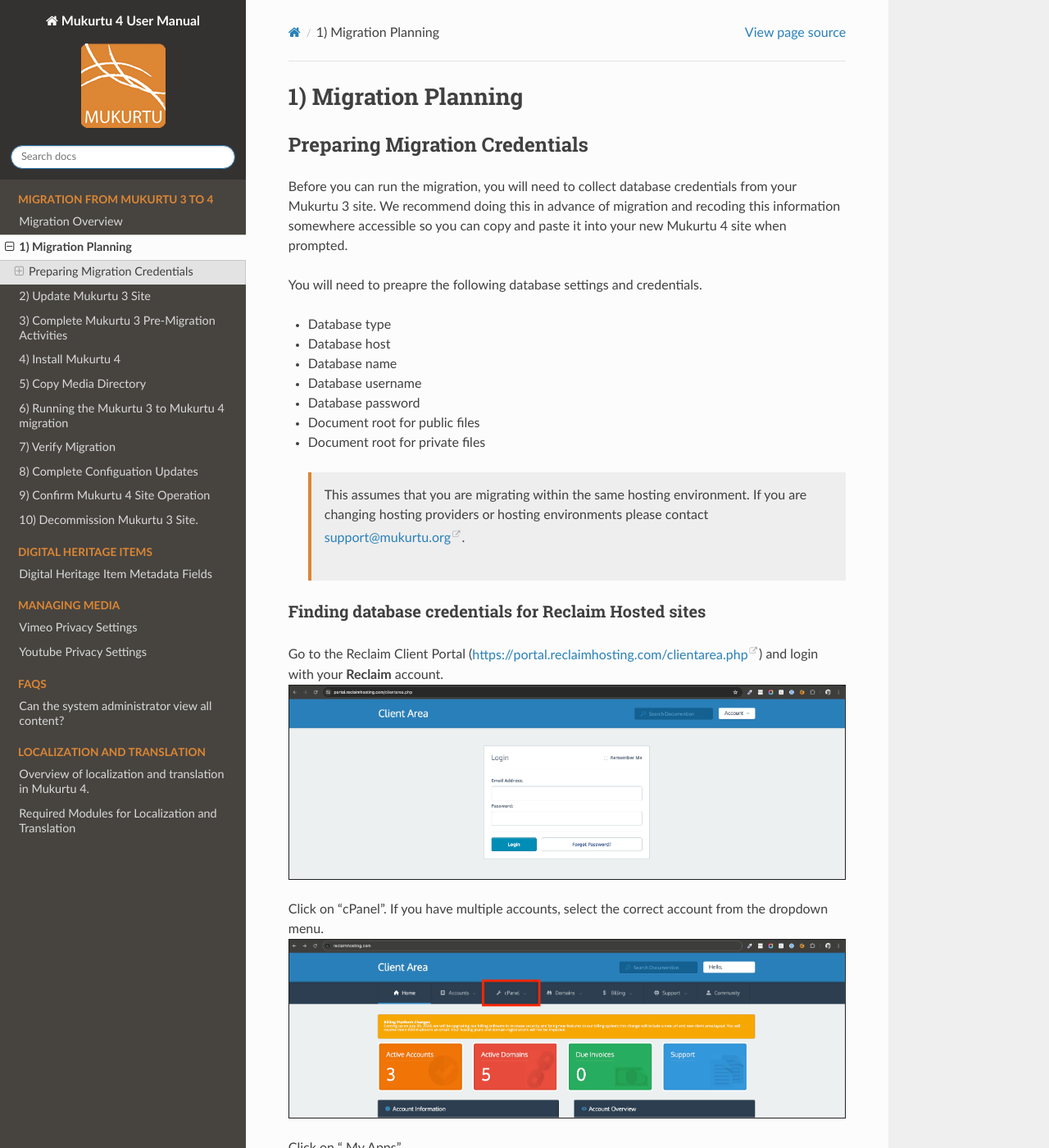
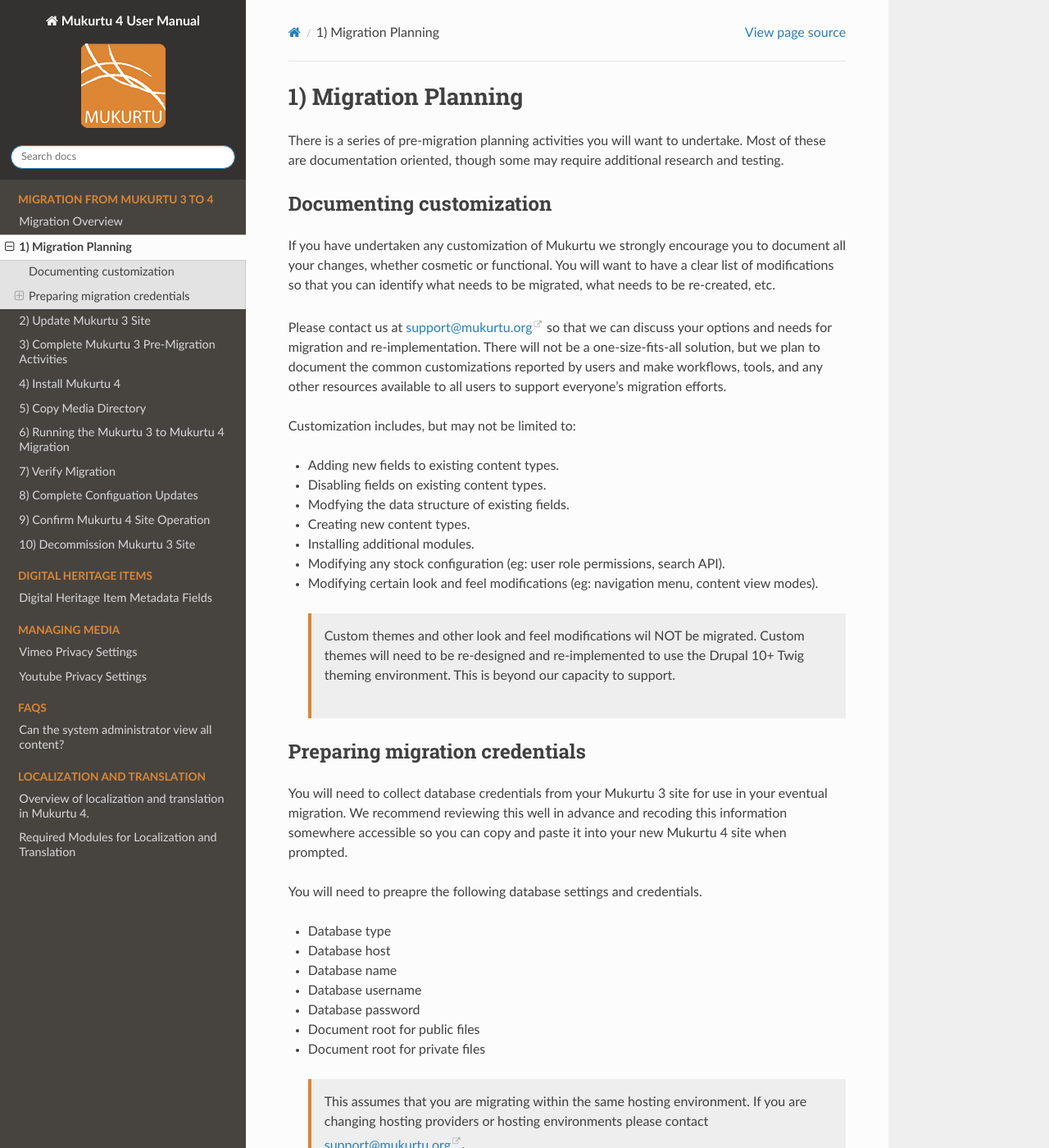
Before and after one commit to MukurtuCMS/mukurtudocs, a Sphinx documentation site: the page built from docs/source/migration/01MigrationPlanning.md, in a window 1280 px wide and 1400 px high. Shown: the whole window at 82% size. Built offline with Sphinx 7.4.7 and the Read the Docs theme 3.1.0, drawn with Linux system fonts in a browser that asks for light colours.

Commit message:
migration updates

```diff
--- a/docs/source/migration/01MigrationPlanning.md
+++ b/docs/source/migration/01MigrationPlanning.md
@@ -1,12 +1,27 @@
 # 1) Migration Planning
 
+There is a series of pre-migration planning activities you will want to undertake. Most of these are documentation oriented, though some may require additional research and testing.
 
+## Documenting customization
 
+If you have undertaken any customization of Mukurtu we strongly encourage you to document all your changes, whether cosmetic or functional. You will want to have a clear list of modifications so that you can identify what needs to be migrated, what needs to be re-created, etc.
 
+Please contact us at [support@mukurtu.org](mailto:support@mukurtu.org) so that we can discuss your options and needs for migration and re-implementation. There will not be a one-size-fits-all solution, but we plan to document the common customizations reported by users and make workflows, tools, and any other resources available to all users to support everyone's migration efforts.
 
-## Preparing Migration Credentials
+Customization includes, but may not be limited to:
+- Adding new fields to existing content types.
+- Disabling fields on existing content types.
+- Modfying the data structure of existing fields.
+- Creating new content types.
+- Installing additional modules.
+- Modifying any stock configuration (eg: user role permissions, search API).
+- Modifying certain look and feel modifications (eg: navigation menu, content view modes).
 
-Before you can run the migration, you will need to collect database credentials from your Mukurtu 3 site. We recommend doing this in advance of migration and recoding this information somewhere accessible so you can copy and paste it into your new Mukurtu 4 site when prompted.
+> Custom themes and other look and feel modifications wil NOT be migrated. Custom themes will need to be re-designed and re-implemented to use the Drupal 10+ Twig theming environment. This is beyond our capacity to support.
+
+## Preparing migration credentials
+
+You will need to collect database credentials from your Mukurtu 3 site for use in your eventual migration. We recommend reviewing this well in advance and recoding this information somewhere accessible so you can copy and paste it into your new Mukurtu 4 site when prompted.
 
 You will need to preapre the following database settings and credentials.
 - Database type
@@ -22,18 +37,23 @@
 ### Finding database credentials for Reclaim Hosted sites
 
 Go to the Reclaim Client Portal ([https://portal.reclaimhosting.com/clientarea.php](https://portal.reclaimhosting.com/clientarea.php)) and login with your **Reclaim** account.
+
 ![migration-credentials-01](../embeds/migration-credentials-01.png)
 
 Click on "cPanel". If you have multiple accounts, select the correct account from the dropdown menu.
+
 ![migration-credentials-02](../embeds/migration-credentials-02.png)
 
 Click on " My Apps".
+
 ![migration-credentials-03](../embeds/migration-credentials-03.png)
 
 Locate your Mukurtu 3 site and click on the settings icon.
+
 ![migration-credentials-04](../embeds/migration-credentials-04.png)
 
 Select the "advanced" tab.
+
 ![migration-credentials-05](../embeds/migration-credentials-05.png)
 
 Record the following information. We recommend copying this into a local text document for future reference.
```
Also changed, not shown: docs/source/migration/00MigrationOverview.md (+1 -1 lines), docs/source/migration/02UpdateMukurtu3.md (+3 -2 lines), docs/source/migration/03Pre-Migration.md (+26 -1 lines), docs/source/migration/06RunMigrationTool.md (+1 -1 lines), docs/source/migration/10DecommissionMukurtu3.md (+1 -1 lines).
